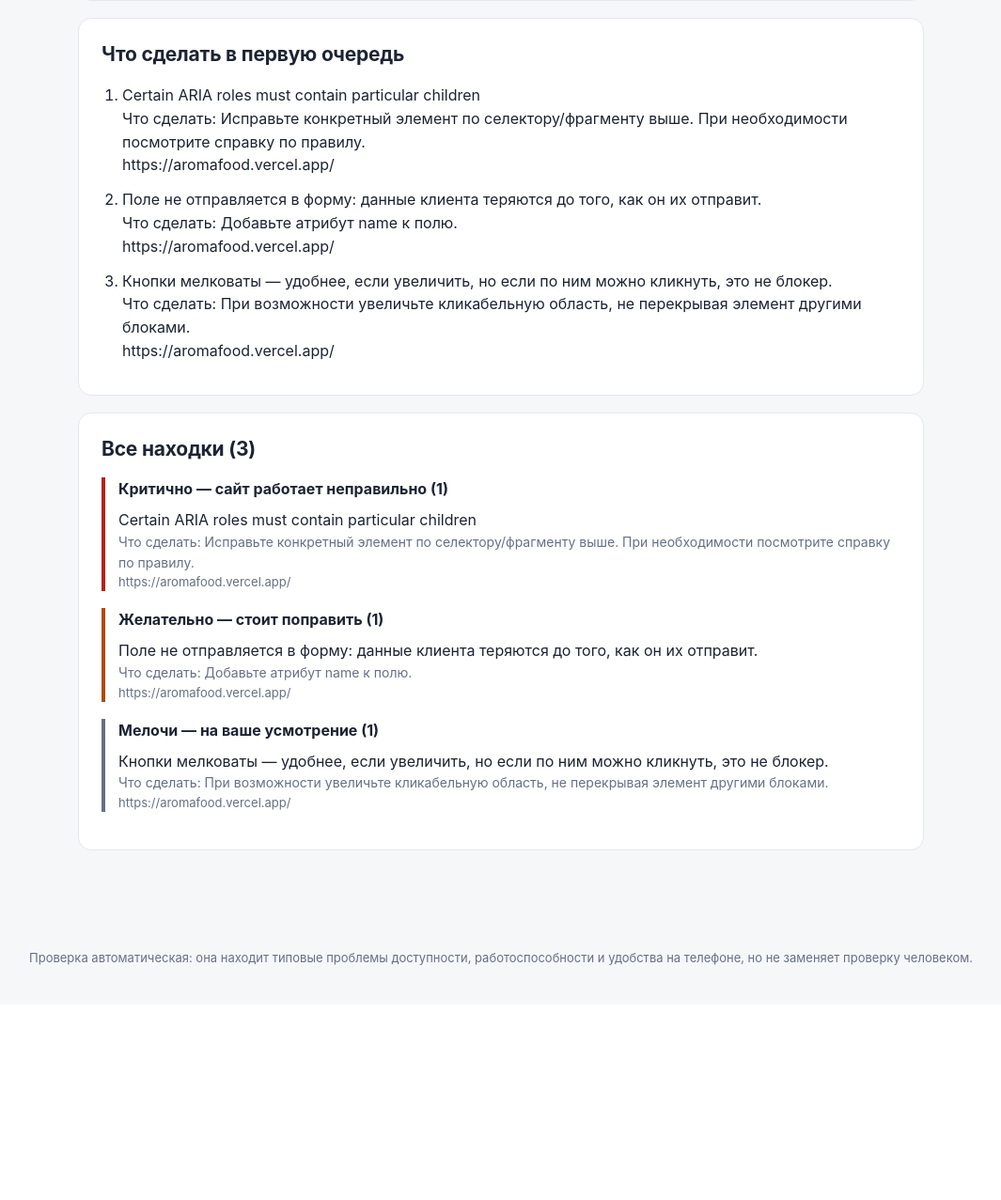
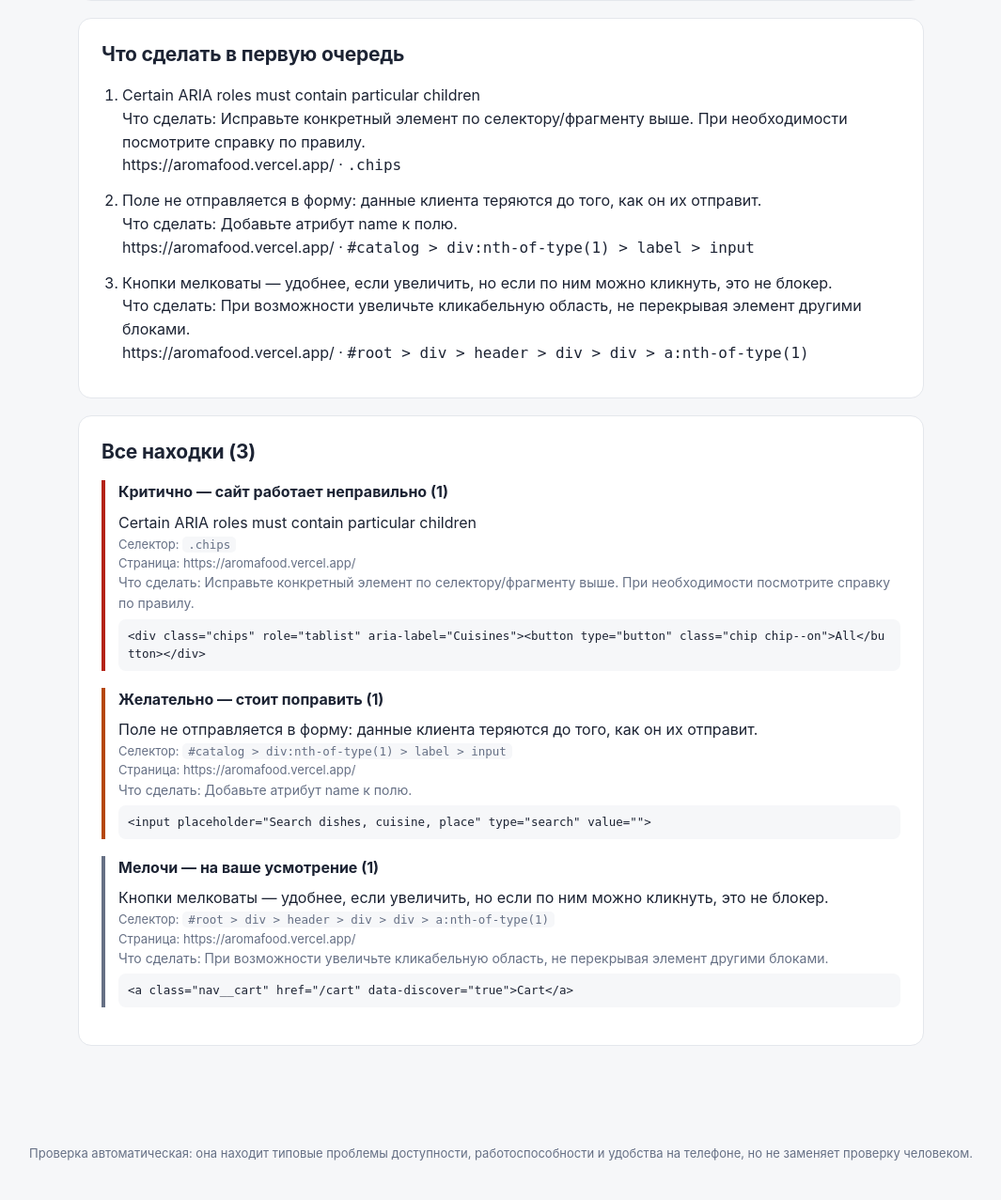
Before and after one commit to xDefox/qa-startup, a FastAPI app: page /sites/1 in a window 1280 px wide. Shown: the part 286-1563 px from the top of the page at 94% size, without its empty margins (107-1172 px from the left). Before the commit the page ends 1313 px from the top, so only its background shows below. Run offline with FastAPI, Linux system fonts and the light colour scheme; data comes from the database, SQL or seed files in the repository.

Commit message:
feat(web): blockers block, selectors/snippets, error details, page notes

```diff
--- a/src/webscope/webapp/app.py
+++ b/src/webscope/webapp/app.py
@@ -26,6 +26,8 @@ LOGGER = logging.getLogger("webscope.webapp")
 
 TEMPLATES_DIR = Path(__file__).parent / "templates"
 
+BLOCKER_RULE = "interaction/button-blocked"
+
 SEVERITY_GROUPS = (
     (Severity.CRITICAL, "Критично — сайт работает неправильно", "critical"),
     (Severity.SERIOUS, "Существенно — часть клиентов теряется", "serious"),
@@ -53,14 +55,39 @@ def normalize_url(url: str) -> str:
     return cleaned
 
 
+def _problem_view(group: dict) -> dict:
+    """Одна проблема для шаблона: что, где и как проверить."""
+    rep = group.get("representative")
+    details = getattr(rep, "details", None) or {}
+    source = details.get("location") or details.get("location_url") or details.get("resource") or ""
+    return {
+        "meaning": group["meaning"],
+        "fix": group["fix"],
+        "url": ", ".join(group["examples"]) if group["examples"] else "",
+        "pages_count": group["pages_count"],
+        "count": group["count"],
+        "rule": group["rule"],
+        "selector": getattr(rep, "selector", None) or "",
+        "snippet": getattr(rep, "snippet", None) or "",
+        "message": getattr(rep, "message", None) or "",
+        "source": source,
+    }
+
+
 def build_report_view(storage: Storage, run: Run) -> dict:
     """Готовит данные для страницы отчёта: группы, план действий, дифф."""
     findings = storage.findings_as_models(run.id)
+    from ..pages import page_notes
     from ..scoring import group_by_rule
+
+    blocker_groups = group_by_rule([f for f in findings if f.rule == BLOCKER_RULE])
+    blockers = [_problem_view(group) for group in blocker_groups]
 
     groups = []
     for severity, title, key in SEVERITY_GROUPS:
-        items = group_by_rule([finding for finding in findings if finding.severity == severity])
+        items = group_by_rule(
+            [finding for finding in findings if finding.severity == severity and finding.rule != BLOCKER_RULE]
+        )
         if not items:
             continue
         groups.append(
@@ -68,17 +95,7 @@ def build_report_view(storage: Storage, run: Run) -> dict:
                 "title": title,
                 "key": key,
                 "count": len(items),
-                "problems": [
-                    {
-                        "meaning": group["meaning"],
-                        "fix": group["fix"],
-                        "url": ", ".join(group["examples"]) if group["examples"] else "",
-                        "pages_count": group["pages_count"],
-                        "count": group["count"],
-                        "rule": group["rule"],
-                    }
-                    for group in items
-                ],
+                "problems": [_problem_view(group) for group in items],
             }
         )
 
@@ -87,6 +104,7 @@ def build_report_view(storage: Storage, run: Run) -> dict:
             "meaning": plain_impact(finding)[0],
             "fix": plain_impact(finding)[1],
             "url": finding.url,
+            "selector": finding.selector or "",
         }
         for finding in top_actions(findings, limit=3)
     ]
@@ -112,10 +130,12 @@ def build_report_view(storage: Storage, run: Run) -> dict:
         "run": run,
         "score": score,
         "score_label": score_label(score),
+        "blockers": blockers,
         "groups": groups,
         "actions": actions,
         "diff": diff_view,
         "total": len(findings),
+        "notes": page_notes(run.raw.get("url"), run.raw.get("final_url")),
     }
 
 
--- a/src/webscope/webapp/templates/base.html
+++ b/src/webscope/webapp/templates/base.html
@@ -121,6 +121,20 @@
   .issue { margin-bottom: 14px; }
   .issue .fix { color: var(--muted); font-size: 14px; }
   .issue .where { font-size: 13px; color: var(--muted); word-break: break-all; }
+  .issue code { background: var(--bg); padding: 1px 6px; border-radius: 5px; font-size: 12.5px; }
+  .issue pre.snippet {
+    margin: 6px 0 0;
+    padding: 8px 10px;
+    background: var(--bg);
+    border-radius: 8px;
+    font-size: 12.5px;
+    overflow-x: auto;
+    white-space: pre-wrap;
+    word-break: break-all;
+  }
+  .card.blockers { border-color: #fecdca; background: #fffbfa; }
+  .card.blockers h2 { color: var(--critical); }
+  .note-context { margin-top: 8px; font-size: 13px; color: #b54708; background: #fffaeb; border: 1px solid #fedf89; border-radius: 8px; padding: 8px 10px; }
   ol.actions-list { margin: 0; padding-left: 22px; }
   ol.actions-list li { margin-bottom: 12px; }
   table { width: 100%; border-collapse: collapse; font-size: 15px; }
--- a/src/webscope/webapp/templates/site.html
+++ b/src/webscope/webapp/templates/site.html
@@ -23,6 +23,11 @@
         Автоматическая проверка: {{ schedule_label }}
         {% if site.email %} · отчёты на {{ site.email }}{% endif %}
       </div>
+      {% if view and view.notes %}
+      <div class="note-context">
+        {% for note in view.notes %}<div>Примечание: {{ note }}</div>{% endfor %}
+      </div>
+      {% endif %}
     </div>
     <div style="flex: 0 0 auto; text-align: right;">
       {% if view %}
@@ -58,6 +63,26 @@
   </div>
   {% endif %}
 
+  {% if view.blockers %}
+  <div class="card blockers">
+    <h2>Блокирует клики — нельзя нажать кнопку или ссылку</h2>
+    <p class="muted small">Это прямо мешает оставить заявку или заказ — исправлять в первую очередь.</p>
+    {% for item in view.blockers %}
+    <div class="issue">
+      <div>{{ item.meaning }}</div>
+      {% if item.selector %}<div class="where">Селектор: <code>{{ item.selector }}</code></div>{% endif %}
+      {% if item.pages_count > 1 %}
+      <div class="where">Затронуто: {{ item.pages_count }} стр., элементов: {{ item.count }}{% if item.url %} · {{ item.url }}{% if item.pages_count > 3 %} и др.{% endif %}{% endif %}</div>
+      {% elif item.url %}
+      <div class="where">Страница: {{ item.url }}</div>
+      {% endif %}
+      <div class="fix">Что сделать: {{ item.fix }}</div>
+      {% if item.snippet %}<pre class="snippet">{{ item.snippet }}</pre>{% endif %}
+    </div>
+    {% endfor %}
+  </div>
+  {% endif %}
+
   <div class="card">
     <h2>Что сделать в первую очередь</h2>
     {% if view.actions %}
@@ -66,7 +91,7 @@
       <li>
         <div>{{ action.meaning }}</div>
         <div class="fix">Что сделать: {{ action.fix }}</div>
-        <div class="where">{{ action.url }}</div>
+        <div class="where">{{ action.url }}{% if action.selector %} · <code>{{ action.selector }}</code>{% endif %}</div>
       </li>
       {% endfor %}
     </ol>
@@ -83,12 +108,20 @@
       {% for item in group.problems %}
       <div class="issue">
         <div>{{ item.meaning }}</div>
-        <div class="fix">Что сделать: {{ item.fix }}</div>
+        {% if item.selector %}<div class="where">Селектор: <code>{{ item.selector }}</code></div>{% endif %}
         {% if item.pages_count > 1 %}
         <div class="where">Затронуто: {{ item.pages_count }} стр., элементов: {{ item.count }}{% if item.url %} · {{ item.url }}{% if item.pages_count > 3 %} и др.{% endif %}{% endif %}</div>
-        {% else %}
-        <div class="where">{{ item.url }}{% if item.selector %} · {{ item.selector }}{% endif %}</div>
+        {% elif item.url %}
+        <div class="where">Страница: {{ item.url }}</div>
         {% endif %}
+        <div class="fix">Что сделать: {{ item.fix }}</div>
+        {% if item.message and item.rule in ('console/error', 'console/failed-request') %}
+        <div class="where">Детали: {{ item.message }}</div>
+        {% endif %}
+        {% if item.source %}
+        <div class="where">Источник/ресурс: <code>{{ item.source }}</code></div>
+        {% endif %}
+        {% if item.snippet %}<pre class="snippet">{{ item.snippet }}</pre>{% endif %}
       </div>
       {% endfor %}
     </div>
```
